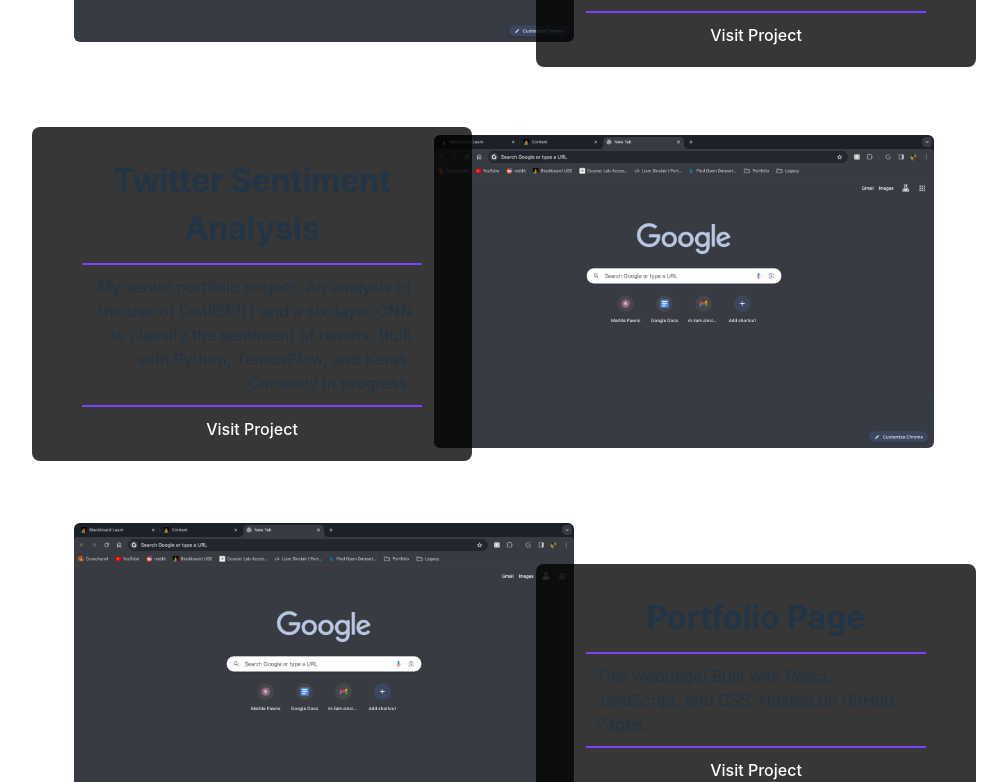
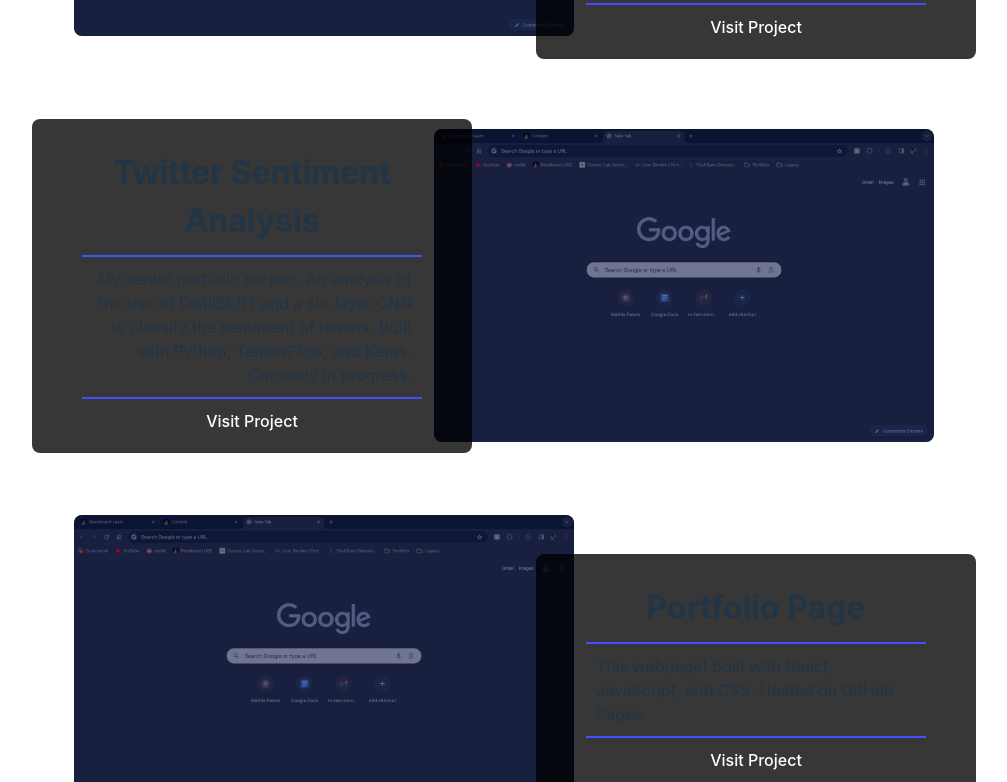
Before and after one commit to mliamsinclair/mliamsinclair.github.io, a React (Vite) app: page / in a window 1280 px wide. Shown: the part 3312-4094 px from the top of the page, without its empty margins (136-1143 px from the left). Built offline with nearby package versions, Linux system fonts and the light colour scheme.

Commit message:
project cards changes

```diff
--- a/src/pages/Projects/ProjectCard.css
+++ b/src/pages/Projects/ProjectCard.css
@@ -6,26 +6,60 @@
 }
 
 
-.project-card img {
+.project-card .image-container {
     position: relative;
     width: 80vw;
     max-width: 500px;
     border-radius: 8px;
     border: 2px solid rgb(255, 255, 255);
     transition: transform 0.3s ease-in-out;
-    margin-bottom: 10px;
+    margin-bottom: 1.5vh;
+    padding: 0;
 }
 
+.project-card .image-container::after {
+    content: "";
+    position: absolute;
+    top: 0;
+    left: 0;
+    width: 100%;
+    height: 100%;
+    background: rgba(0, 12, 62, 0.561);
+    transition: opacity 0.5s ease;
+    border-radius: 8px;
+}
 
-.project-card img:hover {
+.project-card .image-container:hover::after {
+    opacity: 0.3;
+}
+
+.project-card .image-container:hover {
     transform: translateY(-10px);
+}
+
+.project-card .image-container img {
+    display: block;
+    width: 100%;
+    height: 100%;
+    display: block;
+    border-radius: 8px;
+    margin: 0;
+    padding: 0;
+    object-fit: cover;
+}
+
+.project-card a {
+    display: flex;
+    justify-content: center;
+    align-items: center;
+    transition: all 0.3s ease-in-out;
 }
 
 .project-card p {
     font-size: clamp(0.7rem, 2vw, 1rem);
     margin: 10px;
-    border-top: 2px solid rgba(122, 65, 255);
-    border-bottom: 2px solid rgb(122, 65, 255);
+    border-top: 2px solid rgb(65, 81, 255);
+    border-bottom: 2px solid rgb(65, 81, 255);
     padding: 10px;
     margin-left: 30px;
     margin-right: 30px;
@@ -37,16 +71,6 @@
     text-align: center;
     padding-left: 20px;
     padding-right: 20px;
-}
-
-.project-card a {
-    display: inline-block;
-    width: 100%;
-    text-decoration: none;
-    color: white;
-    border-radius: 5px;
-    text-align: center;
-    transition: 0.3s ease-in-out;
 }
 
 .project-card a:hover {
--- a/src/pages/Projects/ProjectCard.jsx
+++ b/src/pages/Projects/ProjectCard.jsx
@@ -8,16 +8,20 @@ class ProjectCard extends React.Component {
         <div className="project-info">
           <h3>{this.props.projectName}</h3>
           <p>{this.props.description}</p>
-          <a href={this.props.projectLink} target="_blank">Visit Project</a>
+          <a href={this.props.projectLink} target="_blank">
+            Visit Project
+          </a>
           {this.props.documentationLink && (
-            <a href={this.props.documentationLink} target="_blank">View Documentation</a>
+            <a href={this.props.documentationLink} target="_blank">
+              View Documentation
+            </a>
           )}
         </div>
-        <div>
-          <a href={this.props.projectLink} target="_blank">
+        <a href={this.props.projectLink} target="_blank">
+          <div className="image-container">
             <img src={this.props.imageUrl} alt={this.props.projectName} />
-          </a>
-        </div>
+          </div>
+        </a>
       </div>
     );
   }
--- a/src/pages/Projects/Projects.jsx
+++ b/src/pages/Projects/Projects.jsx
@@ -38,7 +38,7 @@ function Projects({ id, title }) {
         projectName="Distributed and Network Programming"
         imageUrl={testPic}
         description="A directory of various projects that demonstrate my knowledge of distributed and network programming. Built with Java and Swing."
-        projectLink="https://google.com"
+        projectLink="https://github.com/mliamsinclair/Distributed-Network-Programming"
       />
       <ProjectCard
         projectName="Twitter Sentiment Analysis"
@@ -50,7 +50,7 @@ function Projects({ id, title }) {
         projectName="Portfolio Page"
         imageUrl={testPic}
         description="This webpage! Built with React, JavaScript, and CSS. Hosted on GitHub Pages."
-        projectLink="https://google.com"
+        projectLink="https://github.com/mliamsinclair/mliamsinclair.github.io"
       />
     </div>
   );
```
